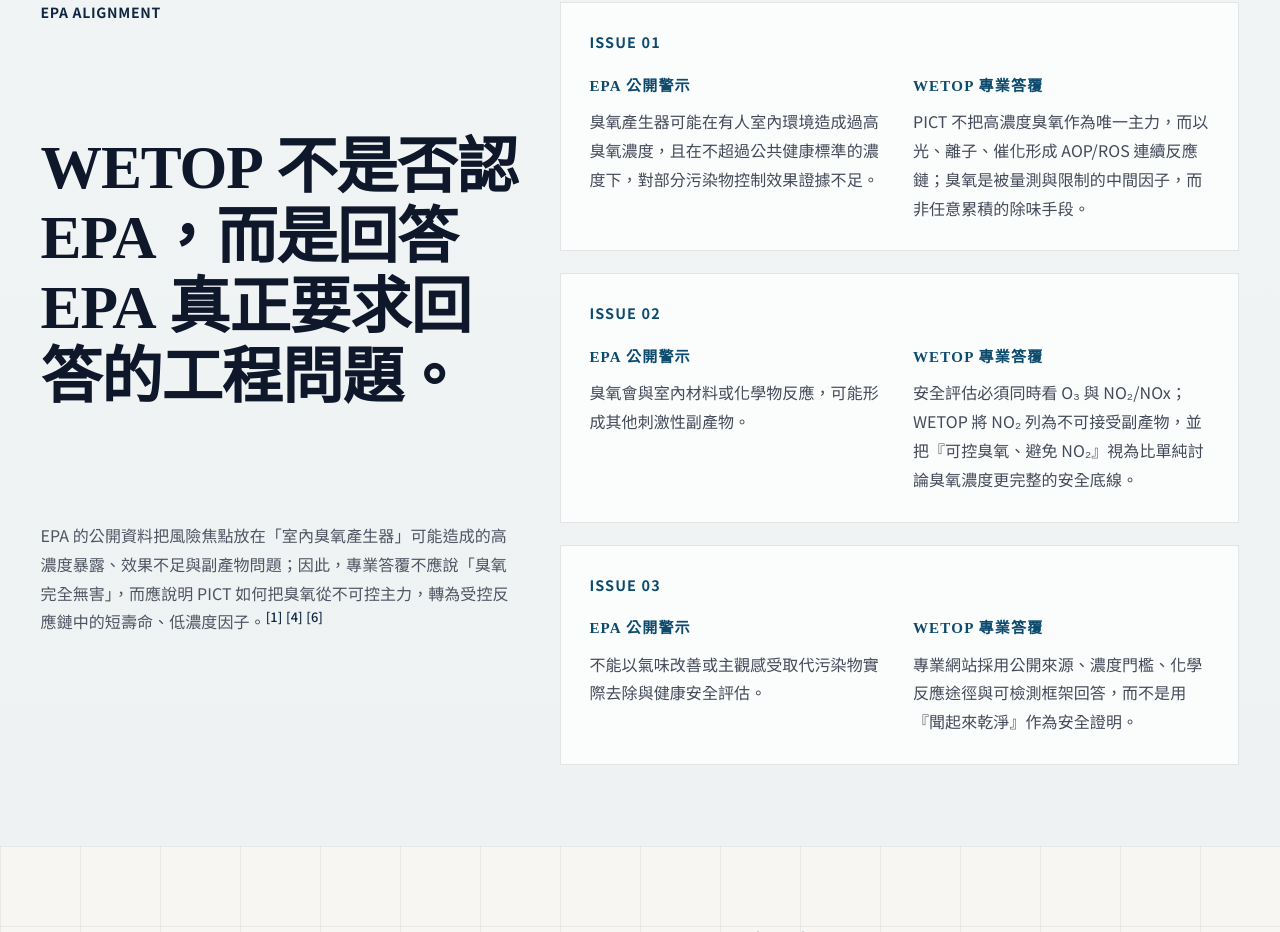
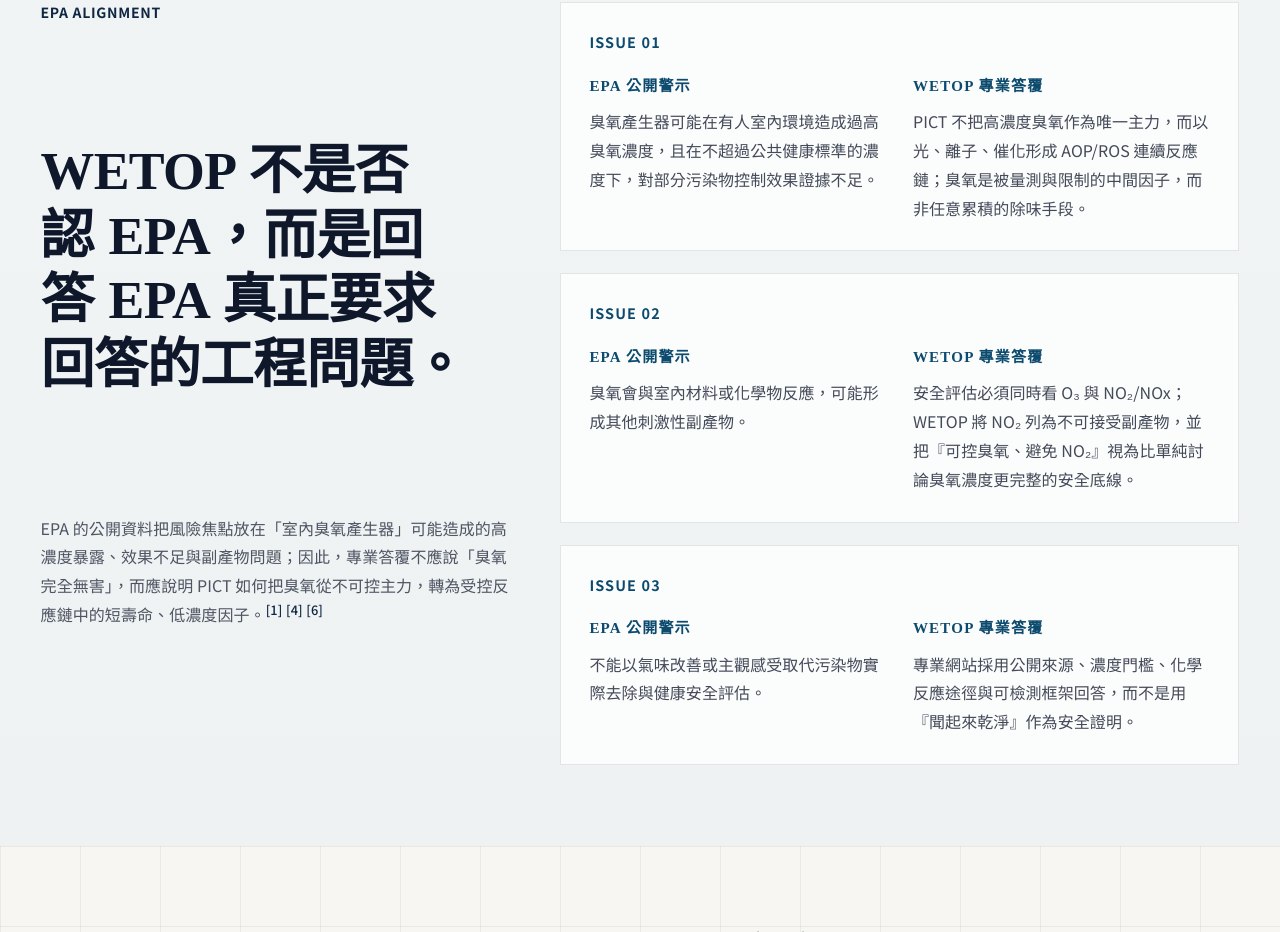
Before and after one commit to kavowu/pict-ozone-safety, a React (Vite) app: page / in a window 1280 px wide. Shown: the part 1895-2827 px from the top of the page. Built offline with nearby package versions, Linux system fonts and the light colour scheme.

Commit message:
Refine EPA heading line wrapping

```diff
--- a/src/index.css
+++ b/src/index.css
@@ -631,10 +631,11 @@
     margin-bottom: 1rem;
     width: 100%;
     max-width: 100%;
-    font-size: clamp(3rem, 4.8vw, 5.2rem);
-    line-height: 1.14;
-    letter-spacing: -0.018em;
+    font-size: clamp(2.25rem, 4.2vw, 4.35rem);
+    line-height: 1.2;
+    letter-spacing: -0.012em;
     word-spacing: 0.04em;
+    text-wrap: balance;
   }
 
   .split-section > p:first-of-type {
```
Also changed, not shown: 4 other files (tests, documents, lock files or other folders).
